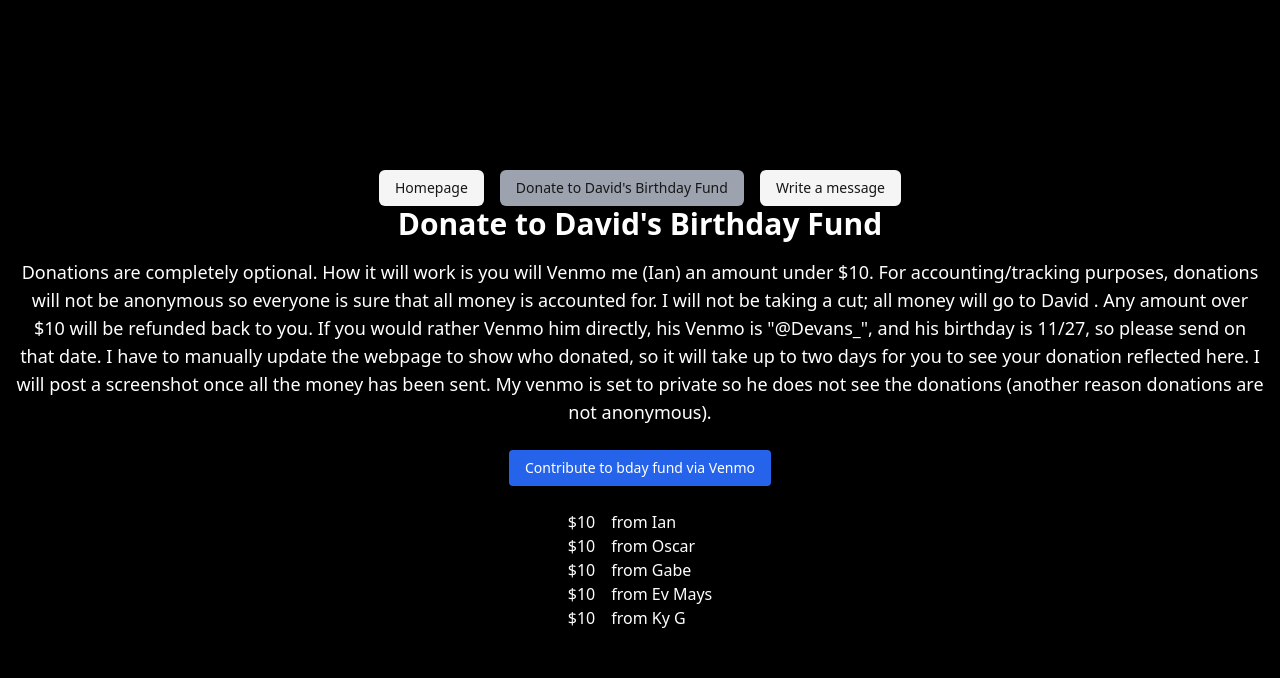
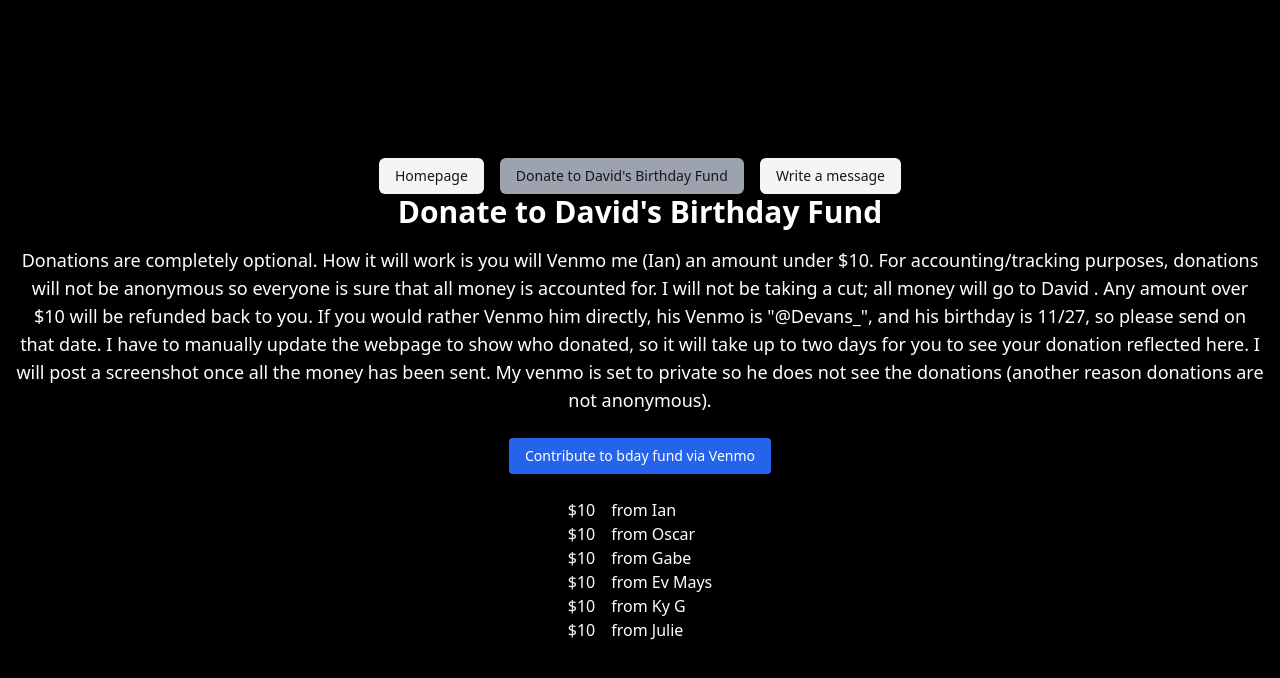
Before and after one commit to inathan44/Matrix-Birthday-Card, a React (Vite) app: page /donate in a window 1280 px wide. Shown: the top 678 px of the page. Built offline with nearby package versions, Linux system fonts and the light colour scheme; no server answers.

Commit message:
add donation

```diff
--- a/src/components/Donate.tsx
+++ b/src/components/Donate.tsx
@@ -14,6 +14,7 @@ const donations: Donation[] = [
   { amount: 10, from: 'Gabe' },
   { amount: 10, from: 'Ev Mays' },
   { amount: 10, from: 'Ky G' },
+  { amount: 10, from: 'Julie' },
 ];
 
 export default function Donate() {
```
